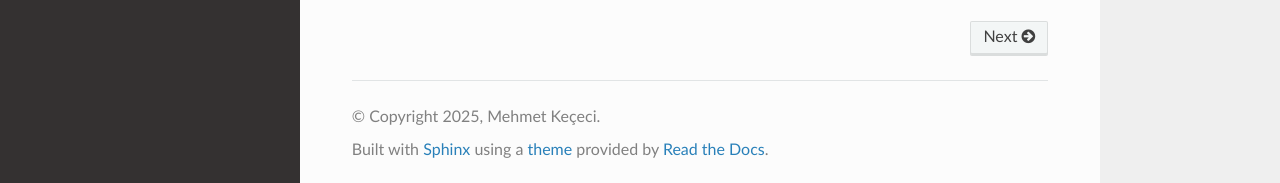
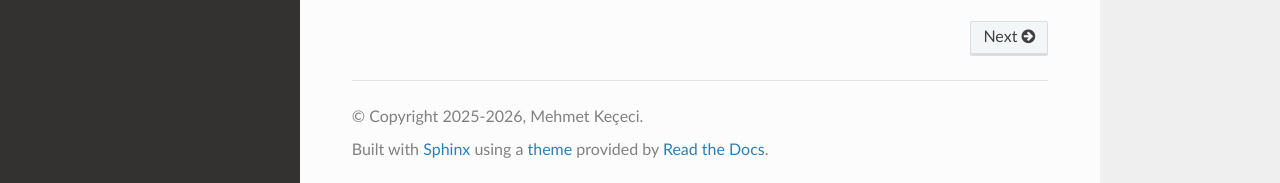
Before and after one commit to WhiteSymmetry/kececilayout, a Sphinx documentation site: the page built from docs/index.rst, in a window 1280 px wide and 900 px high, scrolled down 1794 px. Shown: the part 714-897 px from the top of the window. Built offline with Sphinx 7.4.7 and the Read the Docs theme 3.1.0, drawn with Linux system fonts in a browser that asks for light colours.

Commit message:
Update conf.py

```diff
--- a/docs/conf.py
+++ b/docs/conf.py
@@ -7,7 +7,7 @@ sys.path.insert(0, os.path.abspath('..'))
 
 # Proje Bilgileri
 project = 'kececilayout'
-copyright = '2025, Mehmet Keçeci'
+copyright = '2025-2026, Mehmet Keçeci'
 author = 'Mehmet Keçeci'
 
 # Sürüm Bilgisi (setuptools_scm kullanmıyorsanız sabit olarak tanımlayın)
```
